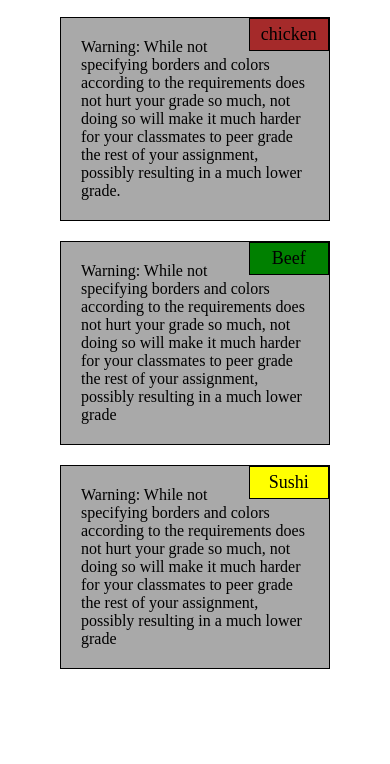
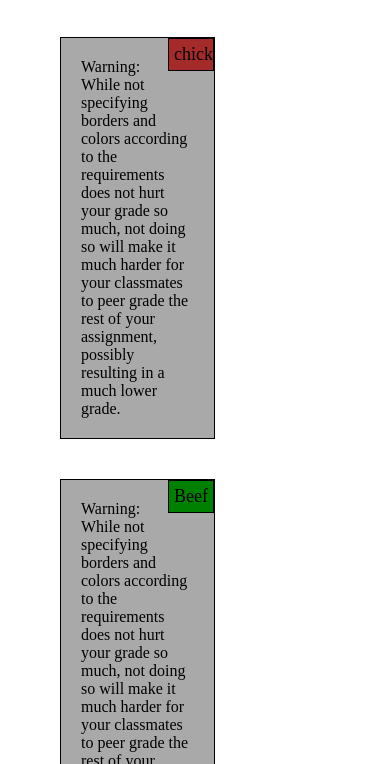
Before and after one commit to Alawihamed/First_wep_page, a plain HTML site: page index.html in a window 390 px wide. Shown: the part 80-844 px from the top of the page. Drawn offline with Linux system fonts and the light colour scheme.

Commit message:
Update index.html

```diff
--- a/index.html
+++ b/index.html
@@ -42,10 +42,10 @@
                          width: 40%;
                      }
         }
-        @media (min-width:767px;){
+        @media (max-width:767px){
             .col-md-4{
                 float: left;
-                width:100%;
+                width:50%;
             }
 
         }
@@ -63,29 +63,29 @@
     </head>
     <body>
      <h1 style="text-align: center;">our menu</h1>
-     <section class="col-md-4">
+     <div class="col-md-4">
          <div class="small-box color1">chicken</div>
          <p>Warning: While not specifying borders and colors according
               to the requirements does not hurt your grade so much,
                not doing so will make it much harder for your classmates
                 to peer grade the rest of your assignment,
                  possibly resulting in a much lower grade.</p>
-     </section>
-     <section class="col-md-4">
+         </div>
+     <div class="col-md-4">
         <div class="small-box color2">Beef</div>
         <p>Warning: While not specifying borders and colors according
              to the requirements does not hurt your grade so much,
               not doing so will make it much harder for your classmates
               to peer grade the rest of your assignment,
                possibly resulting in a much lower grade</p>
-    </section>
-    <section class="col-md-4">
+        </div>
+    <div class="col-md-4">
         <div class="small-box color3">Sushi</div>
         <p>Warning: While not specifying borders and colors according
              to the requirements does not hurt your grade so much,
              not doing so will make it much harder for your classmates
              to peer grade the rest of your assignment,
              possibly resulting in a much lower grade</p>
-    </section>
+        </div>
     </body>
 </html>
```
